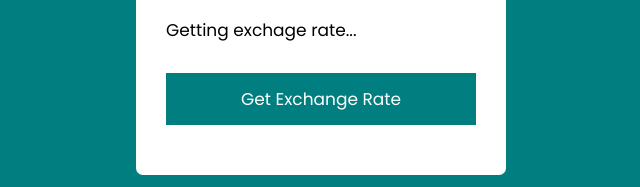
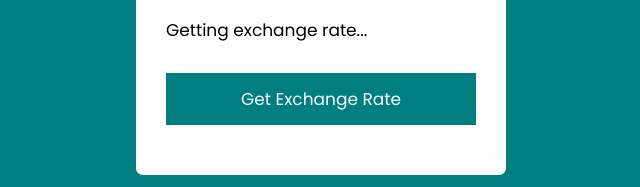
Before and after one commit to ViktorMalkin/Currency-Converter-js-3, a plain HTML site: page index.html in a window 1280 px wide. Shown: the part 460-647 px from the top of the page, 319-959 px from the left. Drawn offline with Linux system fonts and the light colour scheme.

Commit message:
Update index.html

```diff
--- a/index.html
+++ b/index.html
@@ -32,7 +32,7 @@
 					</div>
 				</div>
 			</div>
-			<div class="exchange-rate">Getting exchage rate...</div>
+			<div class="exchange-rate">Getting exchange rate...</div>
 			<button>Get Exchange Rate</button>
 		</form>
 	</div>
```
